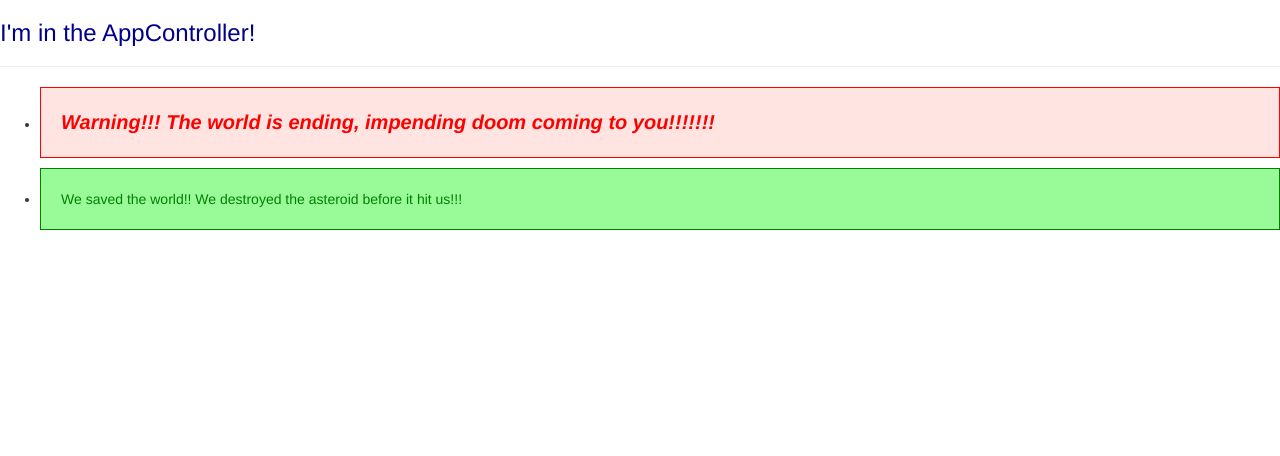
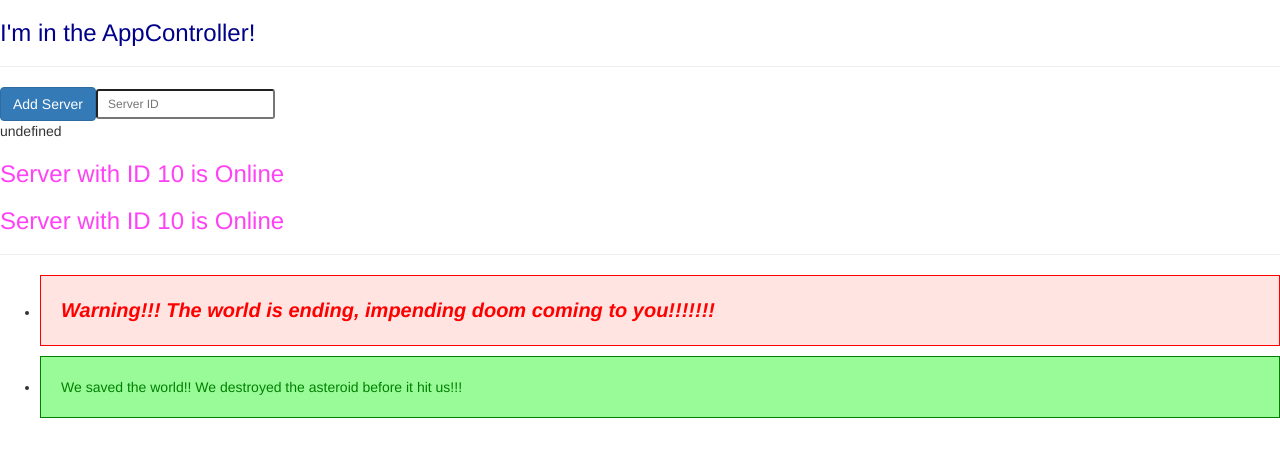
Before and after one commit to asantos1031/AngularLearn, an Angular app in the folder angularFirstProject/: page / in a window 1280 px wide. Shown: the top 456 px of the page. Built offline with nearby package versions, Linux system fonts and the light colour scheme.

Commit message:
Server set

```diff
--- a/angularFirstProject/src/app/Server/server.component.html
+++ b/angularFirstProject/src/app/Server/server.component.html
@@ -1 +1 @@
-<h3>Server component</h3>
+<h3> {{'Server'}} with ID {{serverId}} is {{getServerStatus()}} </h3>
--- a/angularFirstProject/src/app/Server/server.component.ts
+++ b/angularFirstProject/src/app/Server/server.component.ts
@@ -10,4 +10,11 @@ import {Component} from '@angular/core';
   `]
 })
 
-export class ServerComponent {}
+export class ServerComponent {
+  serverId: number = 10;
+  serverStatus: string = 'Online';
+
+  getServerStatus() {
+    return this.serverStatus;
+  }
+}
--- a/angularFirstProject/src/app/app.component.html
+++ b/angularFirstProject/src/app/app.component.html
@@ -1,6 +1,7 @@
 <h3>I'm in the AppController! </h3>
 <hr>
-
+<app-servers></app-servers>
+<hr>
 <app-warning-alert></app-warning-alert>
 
 <p class="app-success-alert"></p>
--- a/angularFirstProject/src/app/servers/servers.component.html
+++ b/angularFirstProject/src/app/servers/servers.component.html
@@ -0,0 +1,6 @@
+<button class="btn btn-primary" [disabled]="!allowNewServer">Add Server</button>
+<input class="input-sm" placeholder="Server ID" type="number" [value]="serverID">
+<p [innerText]="serverID"></p>
+
+<app-server></app-server>
+<app-server></app-server>
--- a/angularFirstProject/src/app/servers/servers.component.ts
+++ b/angularFirstProject/src/app/servers/servers.component.ts
@@ -2,14 +2,21 @@ import { Component, OnInit } from '@angular/core';
 
 @Component({
   selector: 'app-servers',
-  template: `
-    <app-server></app-server>
-    <app-server></app-server>`,
+  templateUrl: './servers.component.html',
   styleUrls: ['./servers.component.css']
 })
 export class ServersComponent implements OnInit {
 
-  constructor() { }
+  allowNewServer = false;
+  serverID: number;
+
+  allowServer() {
+    setTimeout(() => {this.allowNewServer = true; }, 2000);
+  }
+
+  constructor() {
+    this.allowServer();
+  }
 
   ngOnInit() {
   }
```
